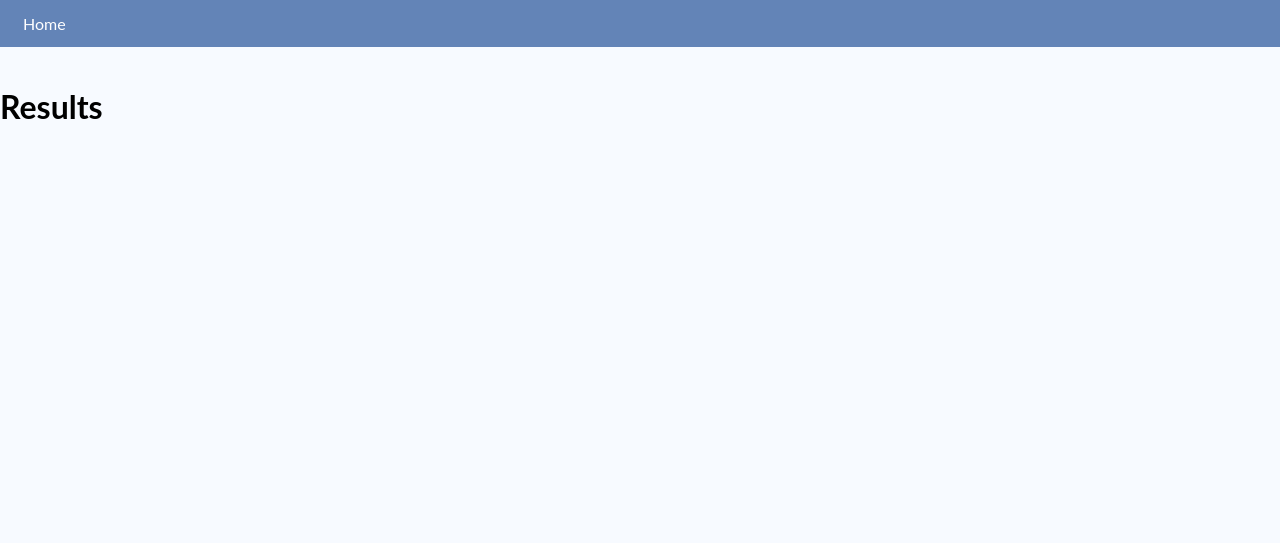
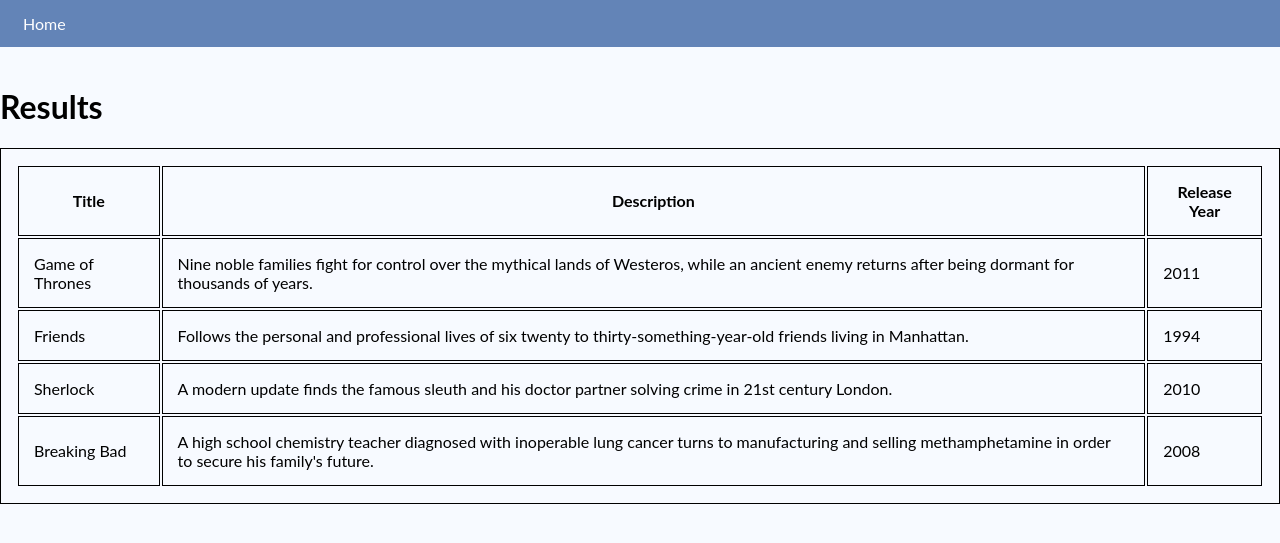
Before and after one commit to chloeymoon/cs304-shows-and-tel, a Flask app: page /results/ in a window 1280 px wide. Shown: the top 543 px of the page. Run offline with Flask 2, Linux system fonts and the light colour scheme.

Commit message:
create results page and fill with dummy data

```diff
--- a/static/style.css
+++ b/static/style.css
@@ -94,3 +94,8 @@ p {
     display: inline-block;
     text-align: left;
 }
+
+table, th, td {
+  border: 1px solid black;
+  padding: 15px;
+}
--- a/templates/results.html
+++ b/templates/results.html
@@ -2,4 +2,33 @@
 
 {% block content %}
   <h1>Results</h1>
+  <div class=results>
+    <table style="width:100%">
+      <tr>
+        <th>Title</th>
+        <th>Description</th>
+        <th>Release Year</th>
+      </tr>
+      <tr>
+        <td>Game of Thrones</td>
+        <td>Nine noble families fight for control over the mythical lands of Westeros, while an ancient enemy returns after being dormant for thousands of years.</td>
+        <td>2011</td>
+      </tr>
+      <tr>
+        <td>Friends</td>
+        <td>Follows the personal and professional lives of six twenty to thirty-something-year-old friends living in Manhattan.</td>
+        <td>1994</td>
+      </tr>
+      <tr>
+        <td>Sherlock</td>
+        <td>A modern update finds the famous sleuth and his doctor partner solving crime in 21st century London.</td>
+        <td>2010</td>
+      </tr>
+      <tr>
+        <td>Breaking Bad</td>
+        <td>A high school chemistry teacher diagnosed with inoperable lung cancer turns to manufacturing and selling methamphetamine in order to secure his family's future.</td>
+        <td>2008</td>
+      </tr>
+    </table>
+  </div>
 {% endblock %}
```
